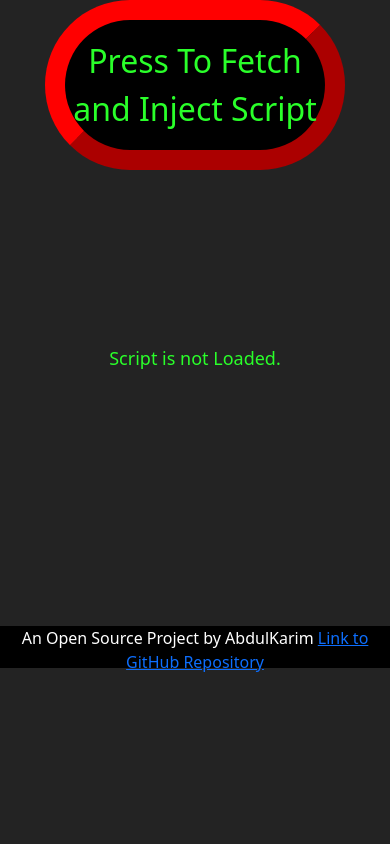
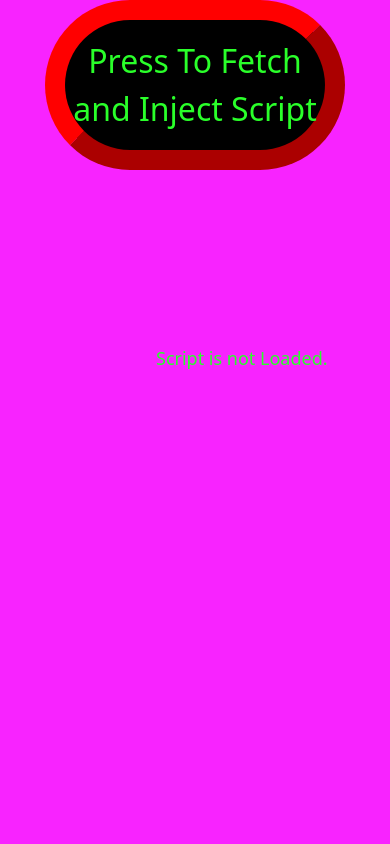
Before and after one commit to AbdulKarim018/script-injector-bootstrap, a plain HTML site: page index.html in a window 390 px wide. Shown: the top 844 px of the page. Drawn offline with nearby package versions, Linux system fonts and the light colour scheme.

Commit message:
Update style.css

```diff
--- a/style.css
+++ b/style.css
@@ -9,8 +9,8 @@ body {
 }
 
 body {
-    background-color: rgba(0, 0, 0, 0.863);
-    /* background-color: rgba(247, 0, 255, 0.863); */
+    /* background-color: rgba(0, 0, 0, 0.863); */
+    background-color: rgba(247, 0, 255, 0.863);
     color: white;
 }
 
@@ -57,16 +57,17 @@ body {
 
 #status-spinner-container {
     display: flex;
+    position: absolute;
     justify-content: center;
     padding-top: 30vh;
-    position: relative;
+    margin-left: 40%;
 
 }
 
 footer {
     background-color: black;
-    position: relative;
-    top: 30vh;
+    position: absolute;
+    margin-top: 60.4vh;
     width: 100%;
     height: 5%;
     text-align: center;
@@ -113,9 +114,10 @@ footer {
     footer {
         background-color: black;
         position: relative;
-        top: 30vh;
+        top: 36.4vh;
         width: 100%;
-        height: 5%;
+        height: 8%;
+        font-size: large;
         text-align: center;
     }
 }
```
